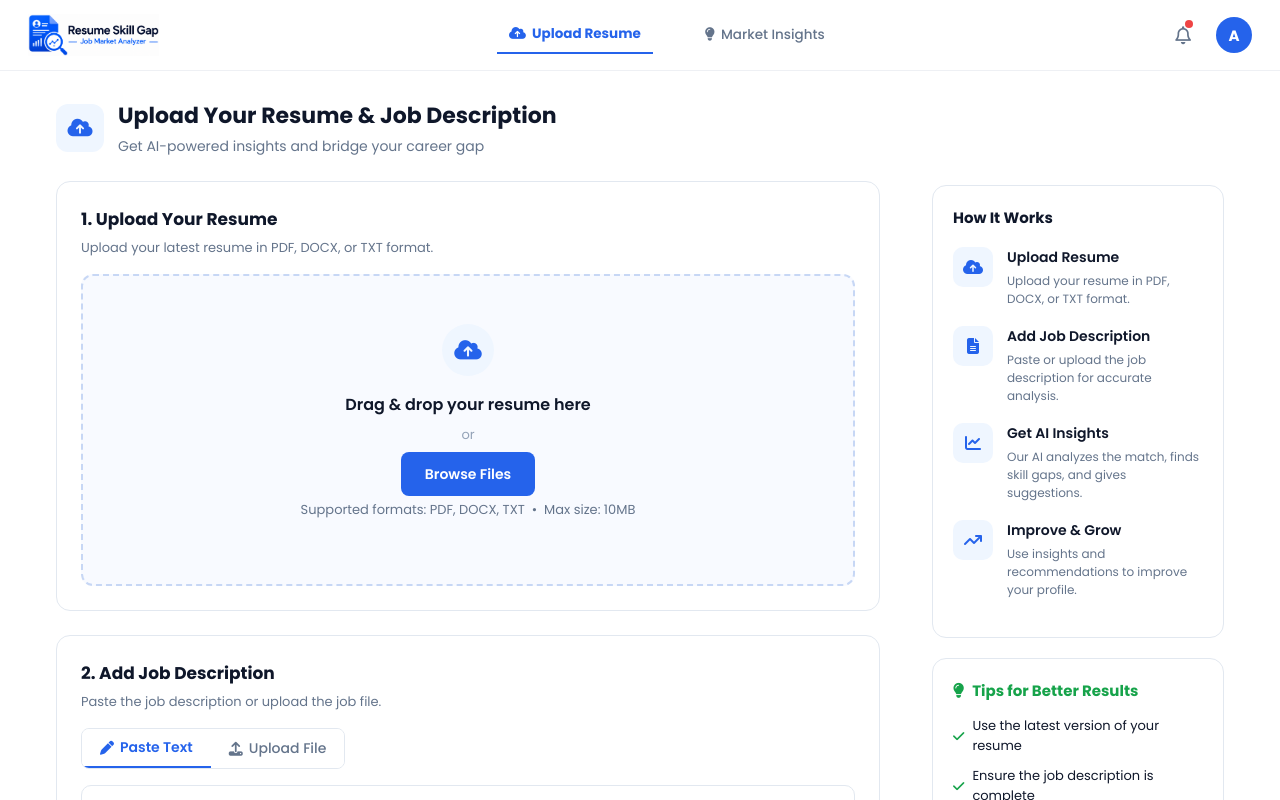
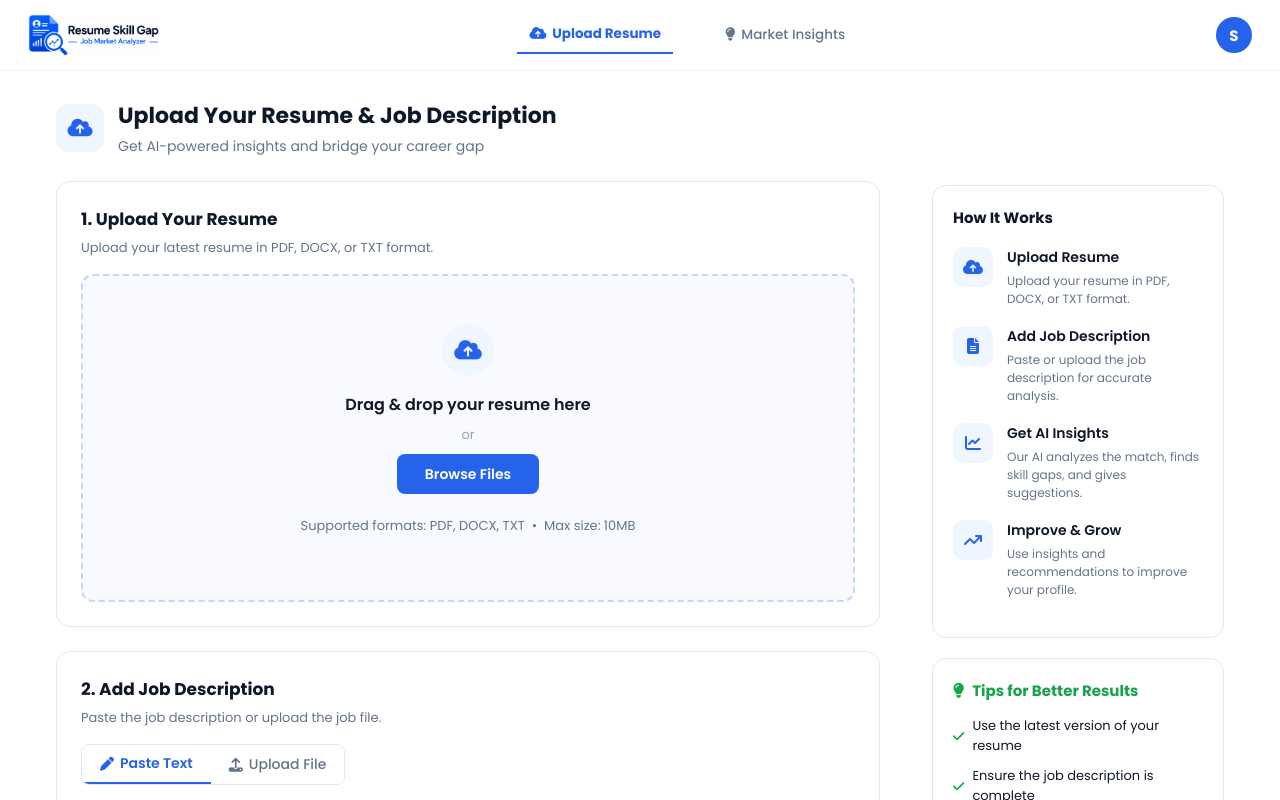
Before and after one commit to hiteshshetty130-coder/AI-Resume-Analyzer, a React (Vite) app in the folder frontend/: page /upload in a window 1280 px wide. Shown: the top 800 px of the page. Built offline with nearby package versions, Linux system fonts and the light colour scheme; sample sign-in values are in the browser's storage.

Commit message:
Profile icon changes and some minor fixes in localstorage

```diff
--- a/frontend/src/components/Logincomponent.jsx
+++ b/frontend/src/components/Logincomponent.jsx
@@ -22,16 +22,16 @@ function Logincomponent() {
             }),
         });
         const data = await response.json();
+        console.log(data);
         if (!response.ok) {
             setError(data.message)
         }
         else {
             setError("")
             localStorage.setItem("userEmail", name)
+            localStorage.setItem("userName",data.name)
             navigate("/upload");
         }
-
-
     };
     return (
         <div className="login-page">
--- a/frontend/src/components/UploadDescription.jsx
+++ b/frontend/src/components/UploadDescription.jsx
@@ -96,7 +96,7 @@ function UploadDescription({
               <i className="fa-solid fa-cloud-arrow-up upload-icon"></i>
               <h4>Drag & Drop your Job Description here</h4>
               <p>or</p>
-              <span className="browse-btn">Browse Files</span>
+              <span className="jd-browse-btn">Browse Files</span>
               <small>Supported formats: PDF, DOCX, TXT</small>
             </label>
           </div>
--- a/frontend/src/components/UploadNavBar.jsx
+++ b/frontend/src/components/UploadNavBar.jsx
@@ -2,6 +2,8 @@ import React from "react";
 import {NavLink} from "react-router-dom";
 
 export default function UploadNavBar() {
+  const user=localStorage.getItem("userName");
+  const initial=user ? user[0].toUpperCase() : "U";
   return (
     <nav className="upload-navbar">
       <div className="upload-nav-logo">
@@ -25,11 +27,7 @@ export default function UploadNavBar() {
       </ul>
 
       <div className="upload-nav-action">
-        <div className="upload-nav-bell">
-          <i className="fa-regular fa-bell"></i>
-          <span className="dot"></span>
-        </div>
-        <div className="upload-nav-profile">A</div>
+        <div className="upload-nav-profile">{initial}</div>
       </div>
     </nav>
   );
--- a/frontend/src/upload.css
+++ b/frontend/src/upload.css
@@ -212,7 +212,7 @@
   .dropzone-formats {
     font-size: 12px;
     color: #94a3b8;
-    margin-top: 14px;
+    margin-top: 30px;
   }
 
   .file-preview {
@@ -644,7 +644,7 @@
     color:#777;
 }
 
-.browse-btn{
+.jd-browse-btn{
     background:#2563eb;
     color:white;
     padding:12px 24px;
```
Also changed, not shown: 1 other file (tests, documents, lock files or other folders).
